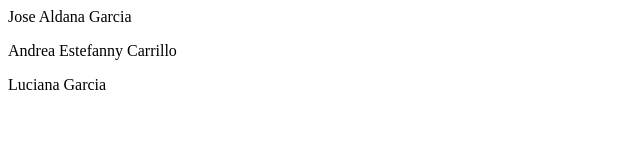
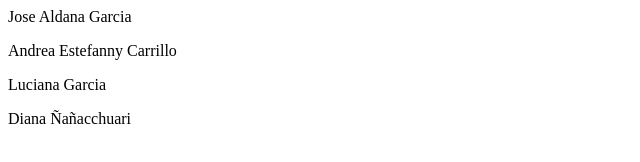
Before and after one commit to JoseAldanaCTC/prueba-compartido, a plain HTML site: page index.html in a window 1280 px wide. Shown: the whole page, without its empty margins (0-640 px from the left). Drawn offline with Linux system fonts and the light colour scheme.

Commit message:
diana
coloque mi nombre

```diff
--- a/index.html
+++ b/index.html
@@ -1,3 +1,4 @@
 <p>Jose Aldana Garcia</p>
 <p>Andrea Estefanny Carrillo</p>
 <p>Luciana Garcia</p>
+<p>Diana Ñañacchuari</p>
```
